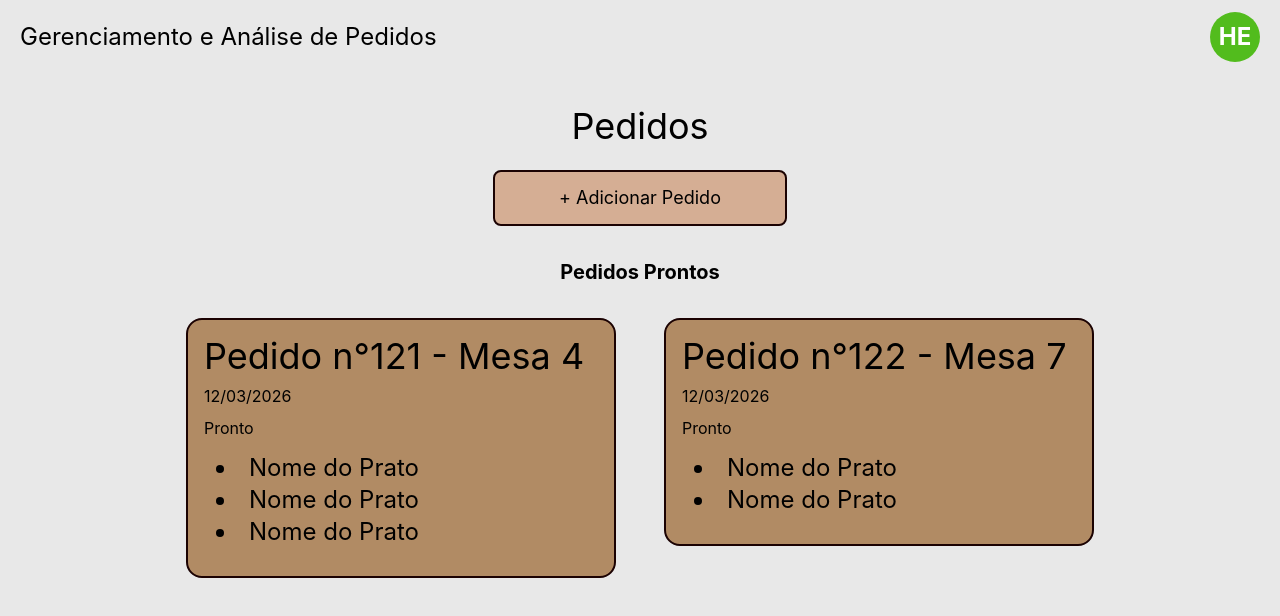
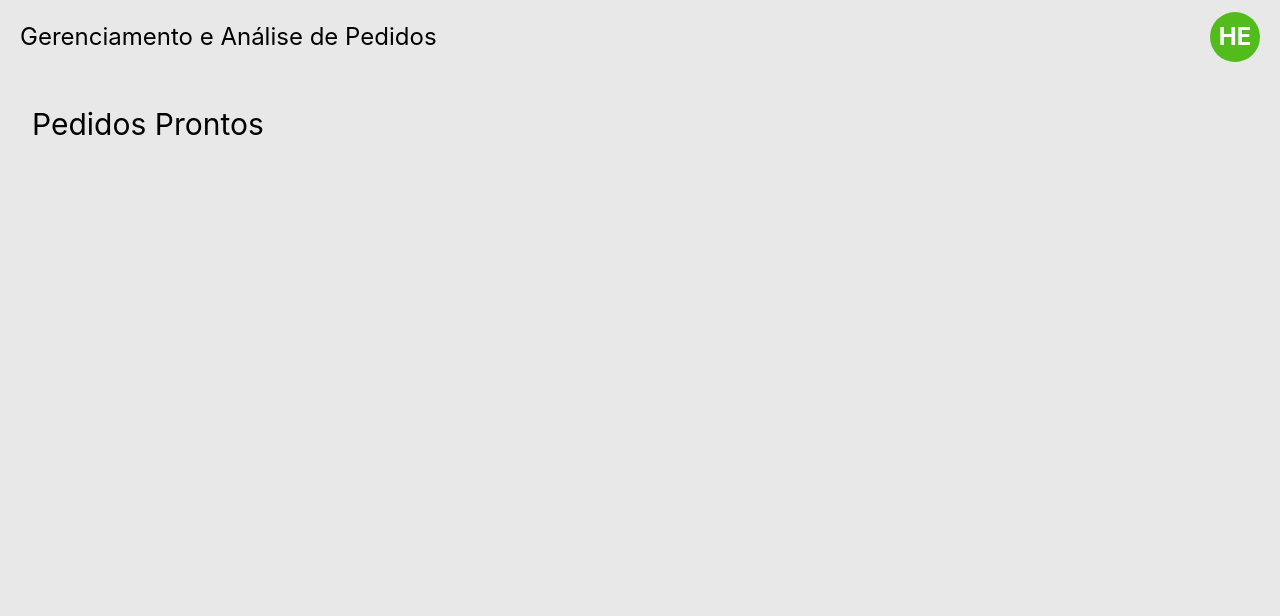
Before and after one commit to fcp-team/restaurant-order-manager, a Next.js app: page /garcom in a window 1280 px wide. Shown: the top 616 px of the page. Built offline with nearby package versions, Linux system fonts and the light colour scheme.

Commit message:
feat: adiciona CardPedidoGarcom e atualiza página do garçom

```diff
--- a/src/app/garcom/page.tsx
+++ b/src/app/garcom/page.tsx
@@ -1,28 +1,15 @@
 "use client"
 import Header from "@/components/Header";
-import CardPedidoView from "@/components/CardPedidoView";
+import CardPedidoGarcom from "@/components/CardPedidoGarcom";
 
 export default function Garcom() {
-  const pedidosTeste = [
-    { numeroPedido: "121", numeroMesa: "4", data: "12/03/2026", estado: "Pronto", itens: ["Nome do Prato", "Nome do Prato", "Nome do Prato"] },
-    { numeroPedido: "122", numeroMesa: "7", data: "12/03/2026", estado: "Pronto", itens: ["Nome do Prato", "Nome do Prato"] },
-  ];
-
   return (
-    <div className="min-h-screen bg-background">
-      <Header />
-      <div className="flex flex-col items-center mt-8">
-        <h1 className="text-4xl mb-6">Pedidos</h1>
-        <button className="flex items-center gap-2 bg-button-action border-2 border-surface-border px-16 py-3 rounded-lg mb-8 text-lg">
-          + Adicionar Pedido
-        </button>
-        <h2 className="text-xl font-bold mb-4">Pedidos Prontos</h2>
-        <div className="flex flex-row gap-4 flex-wrap justify-center items-start">
-          {pedidosTeste.map((pedido, index) => (
-            <CardPedidoView key={index} {...pedido} />
-          ))}
-        </div>
+    <>
+      <Header/>
+      <h2 className="text-3xl m-8">Pedidos Prontos</h2>
+      <div className="flex flex-row gap-10 flex-wrap justify-center items-center">
+        {/* TODO: pegar os pedidos prontos e colocar em um map com CardPedidoGarcom */}
       </div>
-    </div>
+    </>
   );
 }
--- /dev/null
+++ b/src/components/CardPedidoGarcom.tsx
@@ -0,0 +1,22 @@
+type CardViewProps = {
+    numeroPedido: string,
+    numeroMesa: string,
+    data: string,
+    itens: string[],
+    estado: string
+}
+
+export default function CardPedidoView({numeroPedido, numeroMesa, data, itens, estado}: CardViewProps){
+    return (
+        <div style={{width: 430}} className="bg-surface border-[var(--color-surface-border)] border-[var(--color-button-action-border)] border-2 flex flex-col rounded-2xl p-4 m-4">
+            <h3 className="text-4xl">Pedido n°{numeroPedido} - Mesa {numeroMesa}</h3>
+            <p className="pt-2">{data}</p>
+            <p className="pt-2">{estado}</p>
+            <ul className="text-2xl list-disc list-inside m-3">
+                {itens.map((item, index) => (
+                    <li key={index}>{item}</li>
+                ))}
+            </ul>
+        </div>
+    )
+}
```
